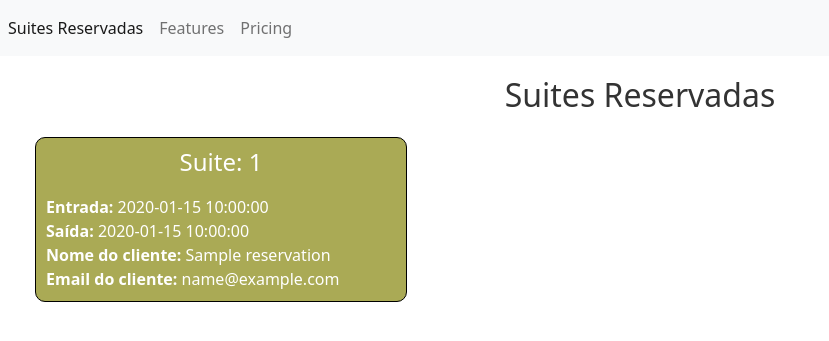
After one commit to MrAbade/serijum-backend, a Flask app: template resources/templates/suites.html in a window 1280 px wide. The commit adds this page. Shown: the top 341 px of the page, without its empty margins (0-829 px from the left). Run offline with Flask 2, Linux system fonts and the light colour scheme; the template is opened without the code that fills it: most values are stand-ins (such as "Sample title", 1, 10 or a date in 2020); parts of the project's set-up code (start-up, migrations or seed data) failed here and were passed over.

```diff
--- a/app/web/models/schedules.py
+++ b/app/web/models/schedules.py
@@ -6,7 +6,7 @@ class Schedules(db.Model):
 
     id = db.Column(db.Integer, primary_key=True)
     is_overnight_stay = db.Column(db.Boolean, nullable=False)
-    date_of_overnight_stay = db.Column(db.Date, nullable=True)
+    date_of_overnight_stay = db.Column(db.DateTime, nullable=True)
     entry_datetime = db.Column(db.DateTime, nullable=True)
     exit_datetime = db.Column(db.DateTime, nullable=True)
 
--- /dev/null
+++ b/resources/static/css/style.css
@@ -0,0 +1,54 @@
+.content {
+    margin: 20px;
+    color: #333;
+}
+
+header {
+    display: flex;
+    justify-content: center;
+}
+
+.reservation {
+    display: flex;
+    width: 30%;
+    flex-direction: column;
+    margin: 15px;
+    padding: 10px;
+    border: 1px solid black;
+    border-radius: 10px;
+    justify-content: center;
+}
+
+.reservation-item  {
+    flex-direction: row;
+}
+
+.reservation-already-passed {
+    background-color: #FF5565;
+    color: white;
+}
+
+.reservation-active {
+    background-color: #55FF65;
+    color: white;
+}
+
+.suite-in-use {
+    background-color: #AAAA55;
+    color: white;
+}
+
+h4 {
+    align-self: center;
+    padding-bottom: 10px;
+}
+
+span {
+    font-weight: bold;
+}
+
+p {
+    display: inline;
+    margin-top: 0px;
+    margin-bottom: 0px;
+}
--- a/resources/templates/layouts/base.html
+++ b/resources/templates/layouts/base.html
@@ -6,18 +6,21 @@
     <meta name="viewport" content="width=device-width, initial-scale=1">
     <link href="https://cdn.jsdelivr.net/npm/bootstrap@5.0.0-alpha3/dist/css/bootstrap.min.css" rel="stylesheet"
         integrity="sha384-CuOF+2SnTUfTwSZjCXf01h7uYhfOBuxIhGKPbfEJ3+FqH/s6cIFN9bGr1HmAg4fQ" crossorigin="anonymous">
-    <title>Admin</title>
+    <link rel="stylesheet" href="{{ url_for('static', filename='css/style.css') }}">
+        <title>Admin</title>
 </head>
 
 <body>
     {% block navbar %}
     {% endblock navbar %}
-
-    {% block content %}
-    {% endblock content %}
+    <div class="content">
+        {% block content %}
+        {% endblock content %}
+    </div>
     <script src="https://cdn.jsdelivr.net/npm/bootstrap@5.0.0-alpha3/dist/js/bootstrap.bundle.min.js"
         integrity="sha384-popRpmFF9JQgExhfw5tZT4I9/CI5e2QcuUZPOVXb1m7qUmeR2b50u+YFEYe1wgzy"
         crossorigin="anonymous"></script>
+    <script src="{{ url_for('static', filename='js/index.js') }}"></script>
 </body>
 
 </html>
--- /dev/null
+++ b/resources/templates/suites.html
@@ -0,0 +1,44 @@
+{% extends 'layouts/base.html' %}
+
+{% import 'macros/menu.html' as menu %}
+
+{% block navbar %}
+{{ menu.menu(1) }}
+{% endblock navbar %}
+
+{% block content %}
+<header>
+<h2>Suites Reservadas</h2>
+</header>
+
+{% for reservation in reservation_list %}
+{% if reservation.active == 0 %}
+<div class="reservation reservation-already-passed">
+{% elif reservation.active == 1 %}
+<div class="reservation reservation-active">
+{% else %}
+<div class="reservation suite-in-use">
+{% endif %}
+    <h4>Suite: {{reservation.suite_number}}</h4>
+    {% if reservation.is_overnight_stay %}
+    <div class="reservation-item">
+        <span>Pernoite para dia: </span><p>{{reservation.date_of_overnight_stay}}</p>
+    </div>
+    {% else %}
+    <div class="reservation-item">
+        <span>Entrada: </span><p>{{reservation.entry_datetime}}</p>
+    </div>
+    <div class="reservation-item">
+        <span>Saída: </span><p>{{reservation.exit_datetime}}</p>
+    </div>
+        {% endif %}
+    <div class="reservation-item">
+        <span>Nome do cliente: </span><p>{{reservation.client_name}}</p>
+    </div>
+    <div class="reservation-item">
+        <span>Email do cliente: </span><p>{{reservation.email}}</p>
+    </div>
+</div>
+{% endfor %}
+
+{% endblock content %}
```
Also changed, not shown: app/__init__.py (+9 -1 lines), app/web/admin/views/reservation.py (+67 -11 lines), app/web/api/views/isbusy.py (+62 -8 lines), config.py (+4 -6 lines), migrations/versions/1edabb6d39a4_.py (added, +28 -0 lines), migrations/versions/73a8c1915ce3_.py (added, +28 -0 lines), resources/templates/index.html (deleted, +0 -20 lines), resources/static/css/styles.css (deleted).
